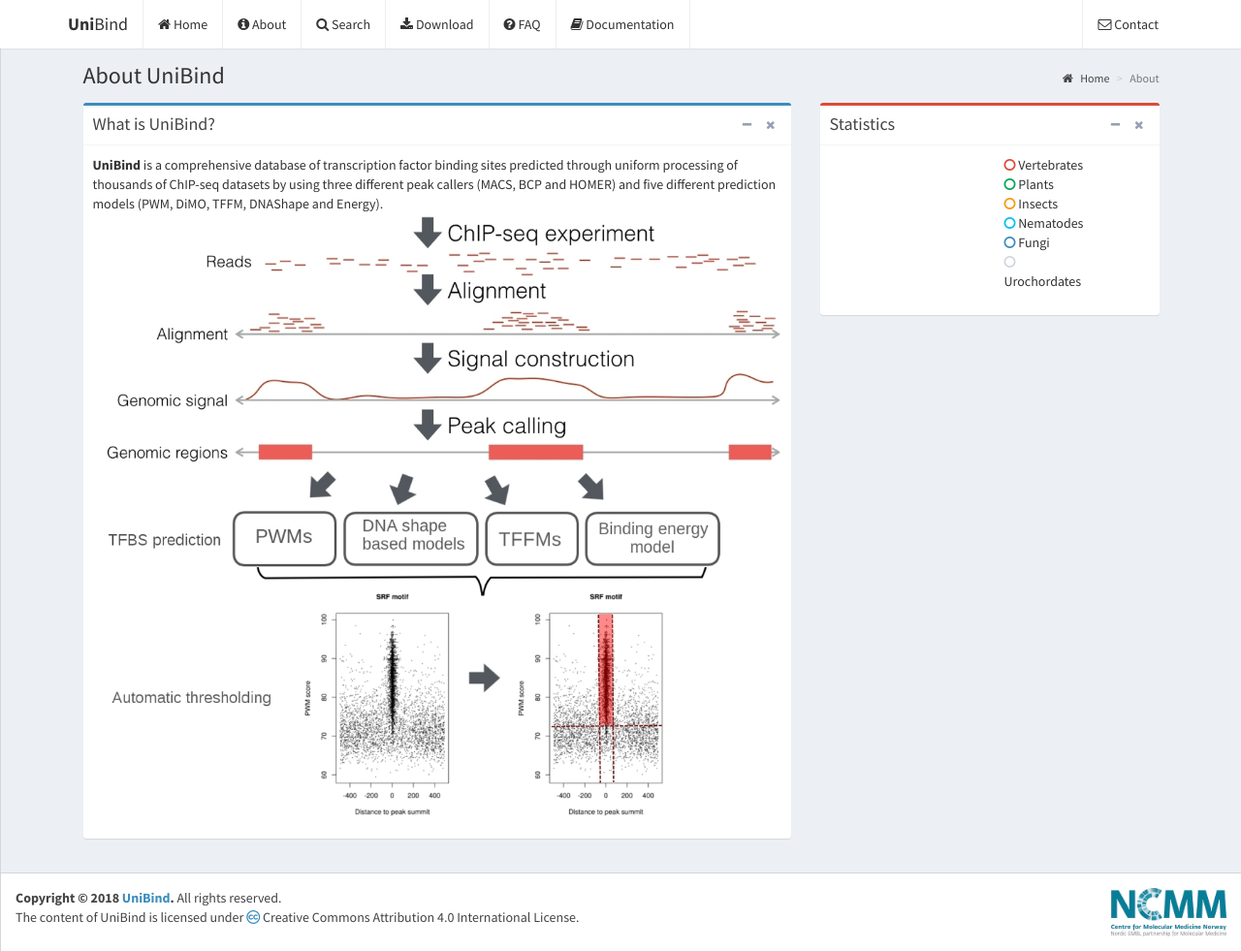
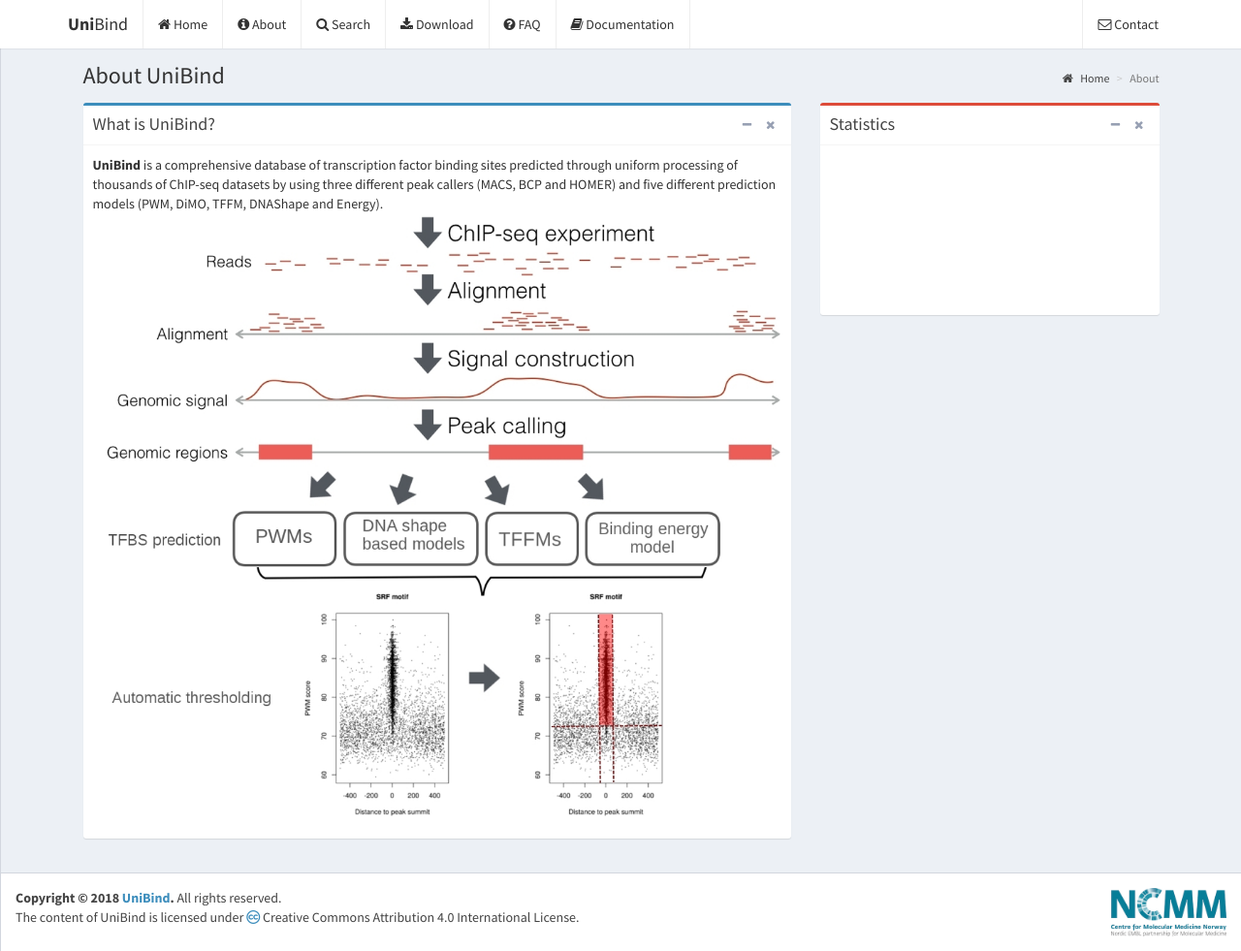
Before and after one commit to asntech/UniBind, a Django app: template portal/templates/portal/about.html in a window 1280 px wide. Shown: the whole page at 97% size. Run offline with Django 3.2, Linux system fonts and the light colour scheme; the template is opened without the code that fills it, so the values that code supplies are empty; a map, chart or similar area stays blank; some libraries are stand-ins or nearby versions.

Commit message:
minor updates

```diff
--- a/portal/templates/portal/about.html
+++ b/portal/templates/portal/about.html
@@ -65,14 +65,7 @@
                 </div>
                 <!-- /.col -->
                 <div class="col-md-4">
-                  <ul class="chart-legend clearfix">
-                    <li><i class="fa fa-circle-o text-red"></i> Vertebrates </li>
-                    <li><i class="fa fa-circle-o text-green"></i> Plants</li>
-                    <li><i class="fa fa-circle-o text-yellow"></i> Insects</li>
-                    <li><i class="fa fa-circle-o text-aqua"></i> Nematodes</li>
-                    <li><i class="fa fa-circle-o text-light-blue"></i> Fungi</li>
-                    <li><i class="fa fa-circle-o text-gray"></i> Urochordates</li>
-                  </ul>
+
                 </div>
                 <!-- /.col -->
               </div>
```
